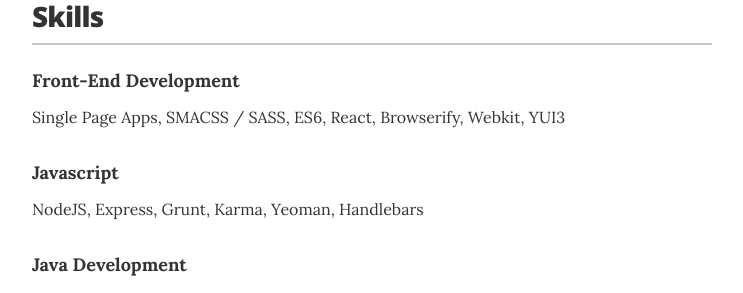
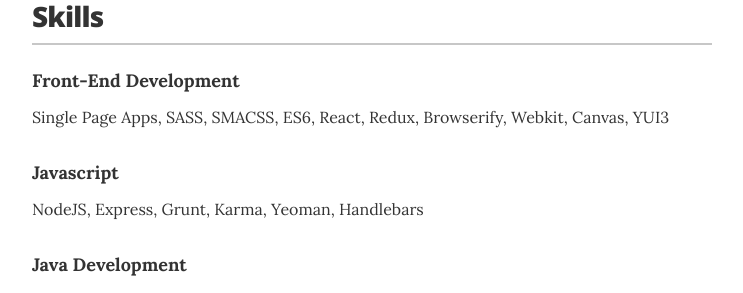
Before and after one commit to phazor/about-me, a Jekyll site: the page built from index.html, in a window 1280 px wide and 900 px high, scrolled down 2221 px. Shown: the part 153-446 px from the top of the window, without its empty margins (268-1011 px from the left). Built offline with Jekyll 4.4.1, drawn with Linux system fonts in a browser that asks for light colours.

Commit message:
wording tweaks

```diff
--- a/_layouts/resume.html
+++ b/_layouts/resume.html
@@ -149,7 +149,7 @@
 
         <div class="resume-item">
           <h4 class="resume-item-details">Front-End Development</h4>
-          <p class="resume-item-copy">Single Page Apps, SMACSS / SASS, ES6, React, Browserify, Webkit, YUI3</p>
+          <p class="resume-item-copy">Single Page Apps, SASS, SMACSS, ES6, React, Redux, Browserify, Webkit, Canvas, YUI3</p>
         </div>
 
         <div class="resume-item">
```
